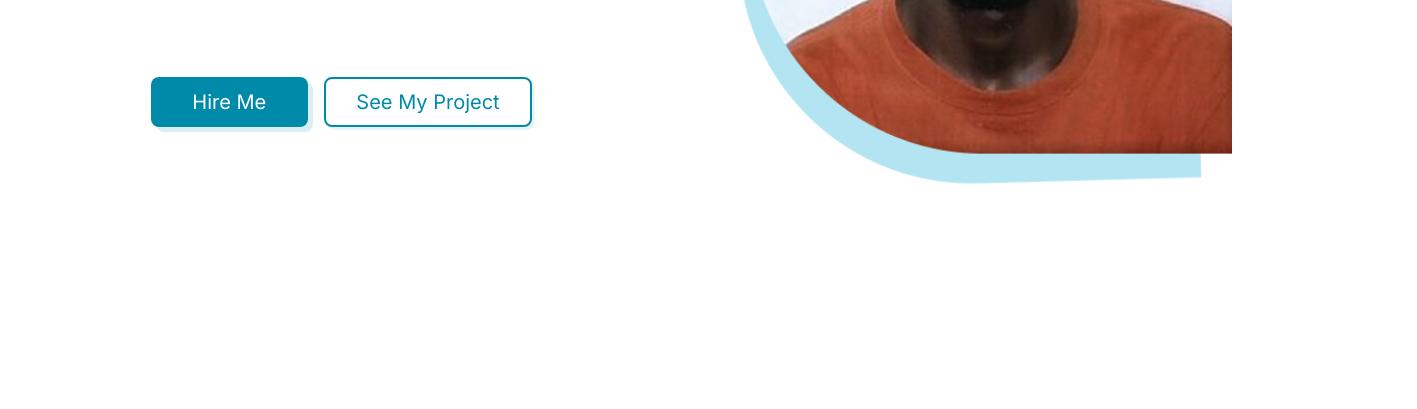
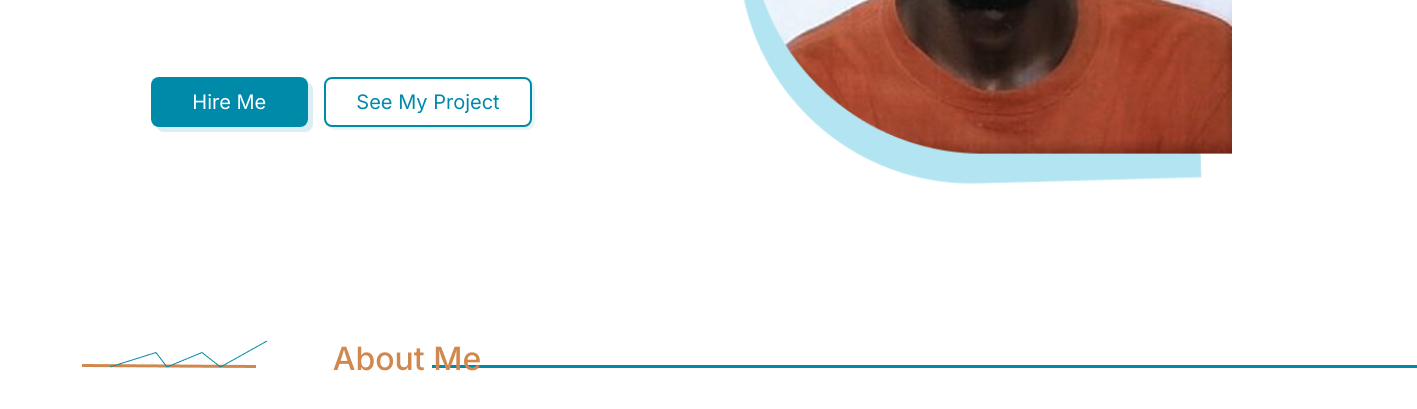
Before and after one commit to Sayon-okai/capstone-project2.github.io, a plain HTML site: page index.html in a window 1280 px wide. Shown: the part 725-1134 px from the top of the page, 1417 px wide, since content can reach past the window. Before the commit the page ends 915 px from the top, so only its background shows below. Drawn offline with nearby package versions, Linux system fonts and the light colour scheme.

Commit message:
implement about  section line  layout and styling -

```diff
--- a/css/style.css
+++ b/css/style.css
@@ -120,3 +120,18 @@ ul li .nav-link {
     color: #008AAA;
     box-shadow: 3px 3px #008AAA17;
 }
+
+/* Line separating here section and about me section  */
+
+.line {
+         margin: 150px 0 85px 0;
+}
+
+/* About me */
+.about-me {
+    font-size: 2em;
+    color: #D1884F;
+    position: absolute;
+    left: 26%;
+
+}
--- a/index.html
+++ b/index.html
@@ -73,7 +73,11 @@
             </div>
         </div>
     </div>
-
+        <!-- About me section -->
+    <div class=" container line">
+             <h2 class="about-me">About Me</h2>
+            <img src="./assets/images/line.png" alt="line" class="line-img">
+    </div>
 
 
     <script src="https://cdn.jsdelivr.net/npm/bootstrap@5.3.7/dist/js/bootstrap.bundle.min.js"></script>
```
